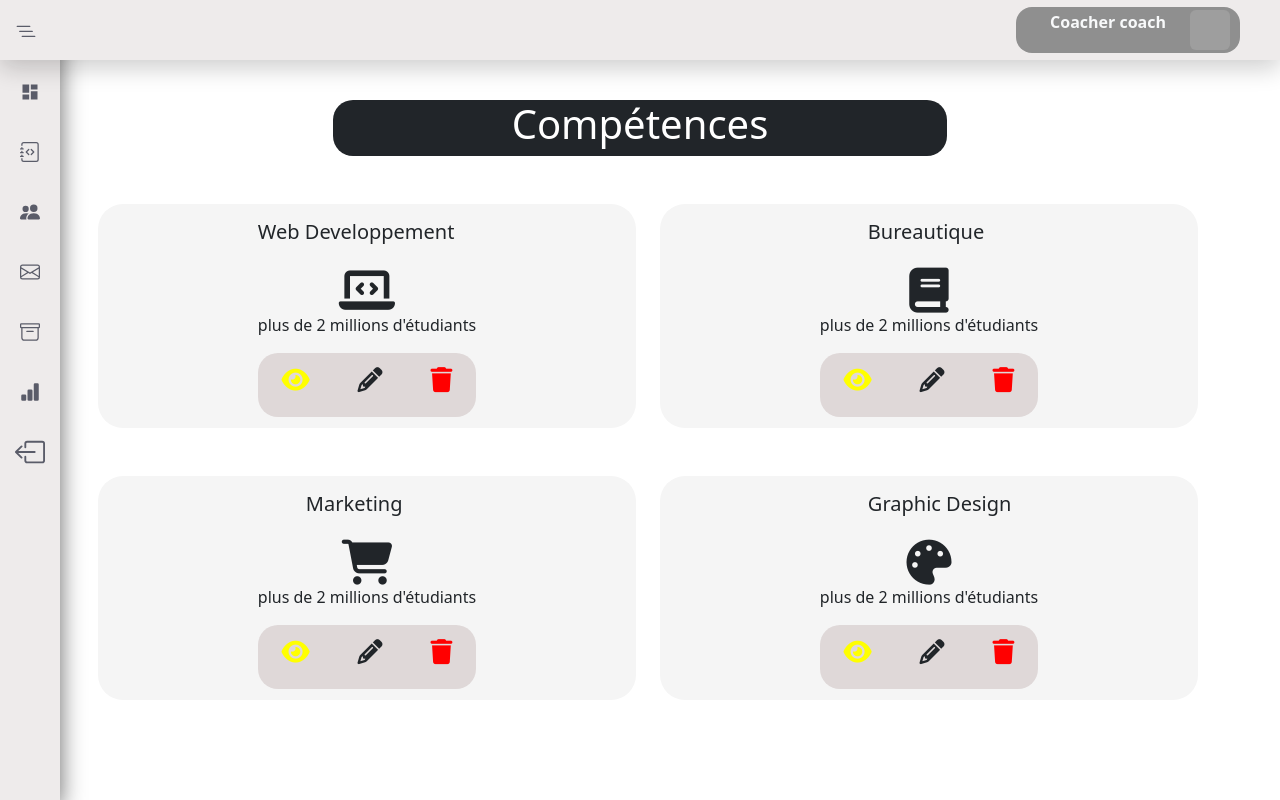
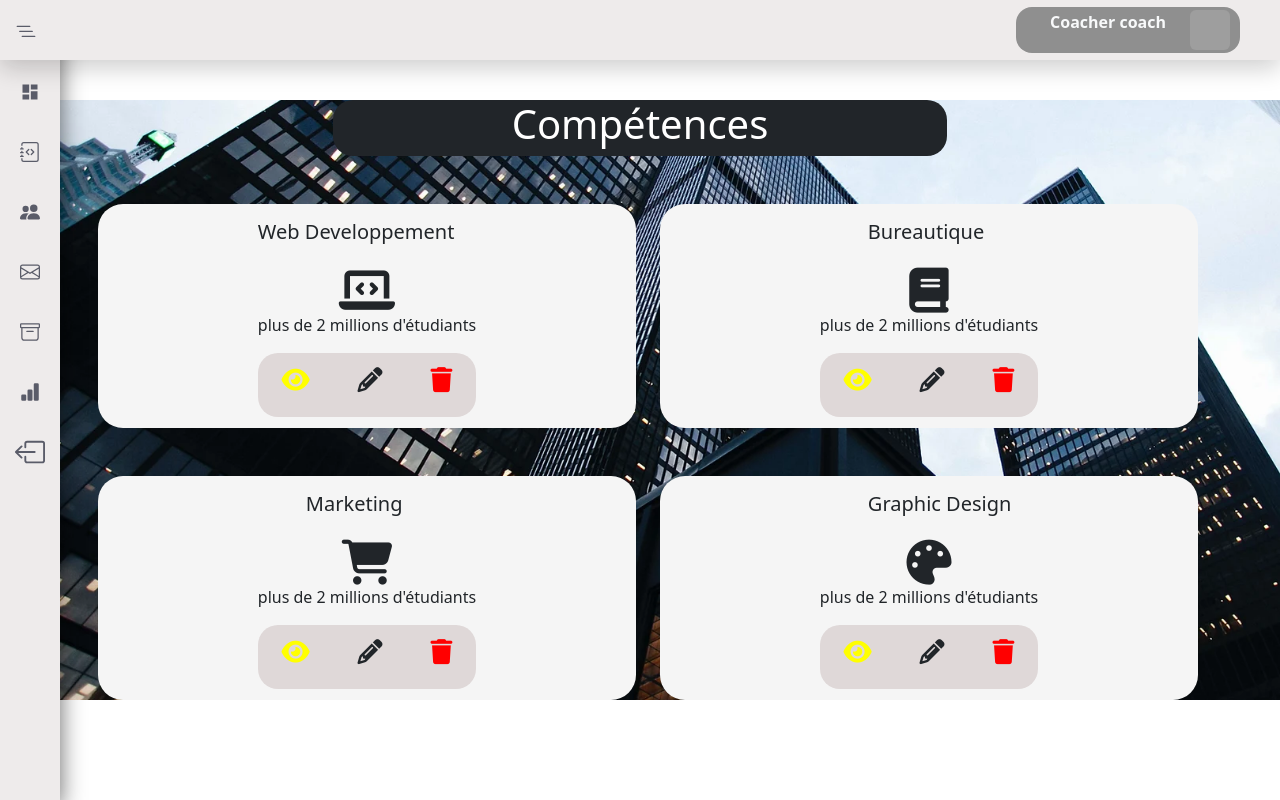
Before and after one commit to thierno-ba04/tache21, a React (Create React App) app: page /Programme in a window 1280 px wide. Built offline with nearby package versions, Linux system fonts and the light colour scheme; no server answers; the database is empty; grey boxes are pictures that could not be loaded.

Commit message:
first commit

```diff
--- a/src/pages/pagesCoach/programme/Programme.js
+++ b/src/pages/pagesCoach/programme/Programme.js
@@ -5,6 +5,7 @@ import { Link } from "react-router-dom";
 
 const Programme = () => {
   return (
+    <div className="bodimg">
     <Container>
       <div
         className="d-flex justify-content-center"
@@ -124,6 +125,7 @@ const Programme = () => {
         </Col>
       </Row>
     </Container>
+    </div>
   );
 };
 
--- a/src/pages/pagesCoach/programme/programme.css
+++ b/src/pages/pagesCoach/programme/programme.css
@@ -1,3 +1,23 @@
+
+.bodimg {
+    position: relative;
+    width: 100%;
+}
+
+.bodimg::before {
+    content: "";
+    background: rgba(130, 130, 130, 0.5);
+    background-image: url("/src/assets/img/image-de-font.jpg");
+    background-size: cover;
+    background-position: center;
+    position: absolute;
+    top: 0;
+    right: 0;
+    bottom: 0;
+    left: 0;
+    z-index: -1;
+}
+
 .mere-web{
     background: rgb(245, 245, 245);
 }
```
